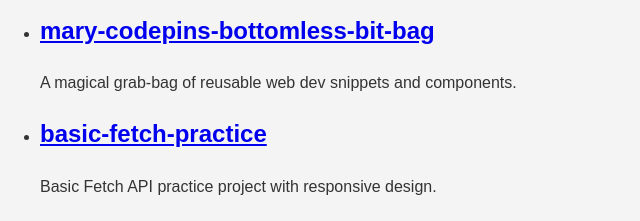
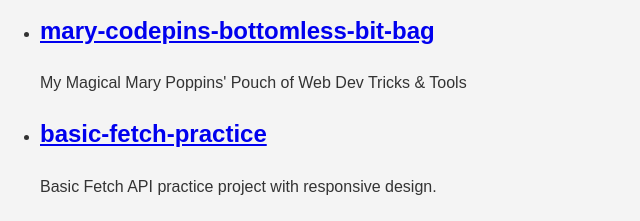
Before and after one commit to kaylajill12/kaylajill12.github.io, a plain HTML site: page projects.html in a window 1280 px wide. Shown: the part 290-511 px from the top of the page, 0-640 px from the left. Drawn offline with Linux system fonts and the light colour scheme; files that its build step writes are made by us from their sources; no server answers.

Commit message:
Changed description of the bit bag project

```diff
--- a/projects.html
+++ b/projects.html
@@ -22,7 +22,7 @@
   </li>
   <li class="repo" id="mary-codepins-bottomless-bit-bag">
     <h2><a href="https://github.com/kaylajill12/mary-codepins-bottomless-bit-bag" target="_blank">mary-codepins-bottomless-bit-bag</a></h2>
-    <p>A magical grab-bag of reusable web dev snippets and components.</p>
+    <p>My Magical Mary Poppins' Pouch of Web Dev Tricks & Tools</p>
   </li>
   <li class="repo" id="basic-fetch-practice">
     <h2><a href="https://github.com/kaylajill12/basic-fetch-practice" target="_blank">basic-fetch-practice</a></h2>
```
